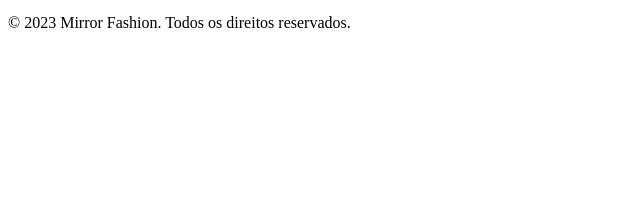
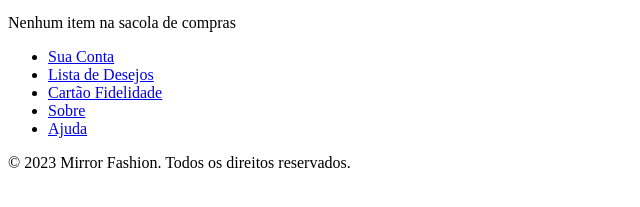
Before and after one commit to adrianobezerra1/DesenvolvimentoWeb1, a plain HTML site: page index.html in a window 1280 px wide. Shown: the part 99-306 px from the top of the page, without its empty margins (0-640 px from the left). Drawn offline with Linux system fonts and the light colour scheme.

Commit message:
Update indwx

```diff
--- a/index.html
+++ b/index.html
@@ -1,24 +1,43 @@
 <!DOCTYPE html>
 <html lang="pt-br">
+
 <head>
     <meta charset="UTF-8">
     <title>Mirror Fashion</title>
 </head>
+
 <body>
     <header>
         <a href="index.html"><img src="img/logo.png" alt="Logo da Mirror Fashion"></a>
+        <p>Nenhum item na sacola de compras</p>
+        <nav>
+            <ul>
+                <li>
+                    <a href="#">Sua Conta</a>
+                </li>
+                <li>
+                    <a href="#">Lista de Desejos</a>
+                </li>
+                <li>
+                    <a href="#">Cartão Fidelidade</a>
+                </li>
+                <li>
+                    <a href="sobre.html">Sobre</a>
+                </li>
+                <li>
+                    <a href="#">Ajuda</a>
+                </li>
+            </ul>
+        </nav>
     </header>
-    <div id="Destaque">
-
-    </div>
-    <div id="Novidades">
-
-    </div>
-    <div id="MaisVendidos">
-
-    </div>
+    <main>
+        <div id="Destaque"></div>
+        <div id="Novidades"></div>
+        <div id="MaisVendidos"></div>
+    </main>
     <footer>
         <p>&copy; 2023 Mirror Fashion. Todos os direitos reservados.</p>
     </footer>
 </body>
+
 </html>
```
